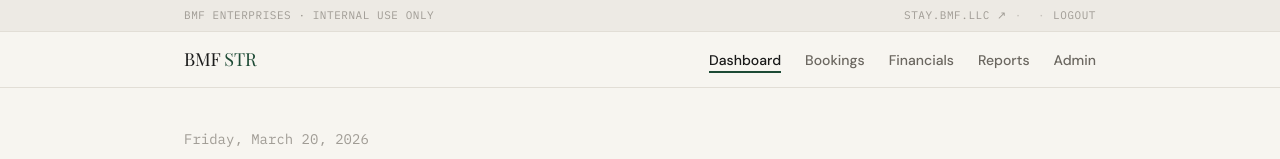
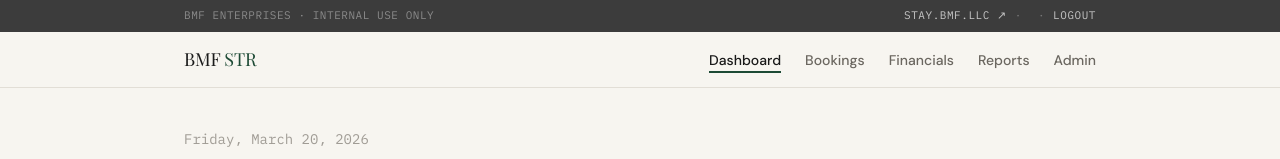
Before and after one commit to agentfitz/str-ops, a website: page public/index.html in a window 1280 px wide. Shown: the top 159 px of the page. Drawn offline with nearby package versions, Linux system fonts and the light colour scheme; no server answers.

Commit message:
Skip auth for stay.bmf.llc; utility bar graphite #3C3C3C
Co-Authored-By: Claude Sonnet 4.6 <noreply@anthropic.com>

```diff
--- a/public/css/nav.css
+++ b/public/css/nav.css
@@ -12,8 +12,8 @@
   left: 0;
   right: 0;
   height: var(--util-nav-height);
-  background: #EDEAE4;
-  border-bottom: 1px solid var(--color-border);
+  background: #3C3C3C;
+  border-bottom: none;
   z-index: 101;
 }
 
@@ -29,7 +29,7 @@
   font-size: 11px;
   text-transform: uppercase;
   letter-spacing: 0.05em;
-  color: var(--color-text-faint);
+  color: rgba(255, 255, 255, 0.4);
 }
 
 .util-nav__right {
@@ -39,16 +39,16 @@
 }
 
 .util-nav__sep {
-  opacity: 0.5;
+  color: rgba(255, 255, 255, 0.3);
 }
 
 .util-nav__link {
-  color: var(--color-text-faint);
+  color: rgba(255, 255, 255, 0.7);
   text-decoration: none;
 }
 
 .util-nav__link:hover {
-  color: var(--color-text-muted);
+  color: #FFFFFF;
   text-decoration: underline;
 }
 
```
Also changed, not shown: middleware.js (+7 -0 lines).
